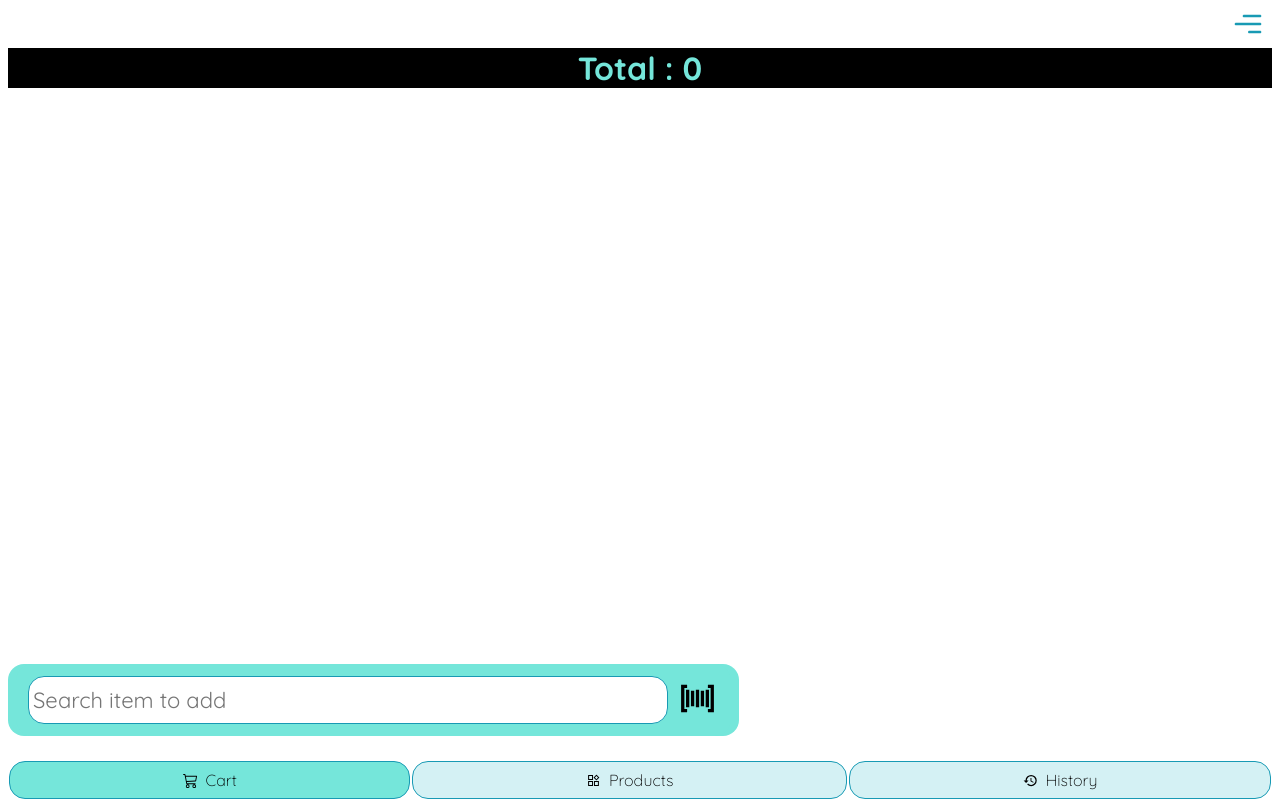
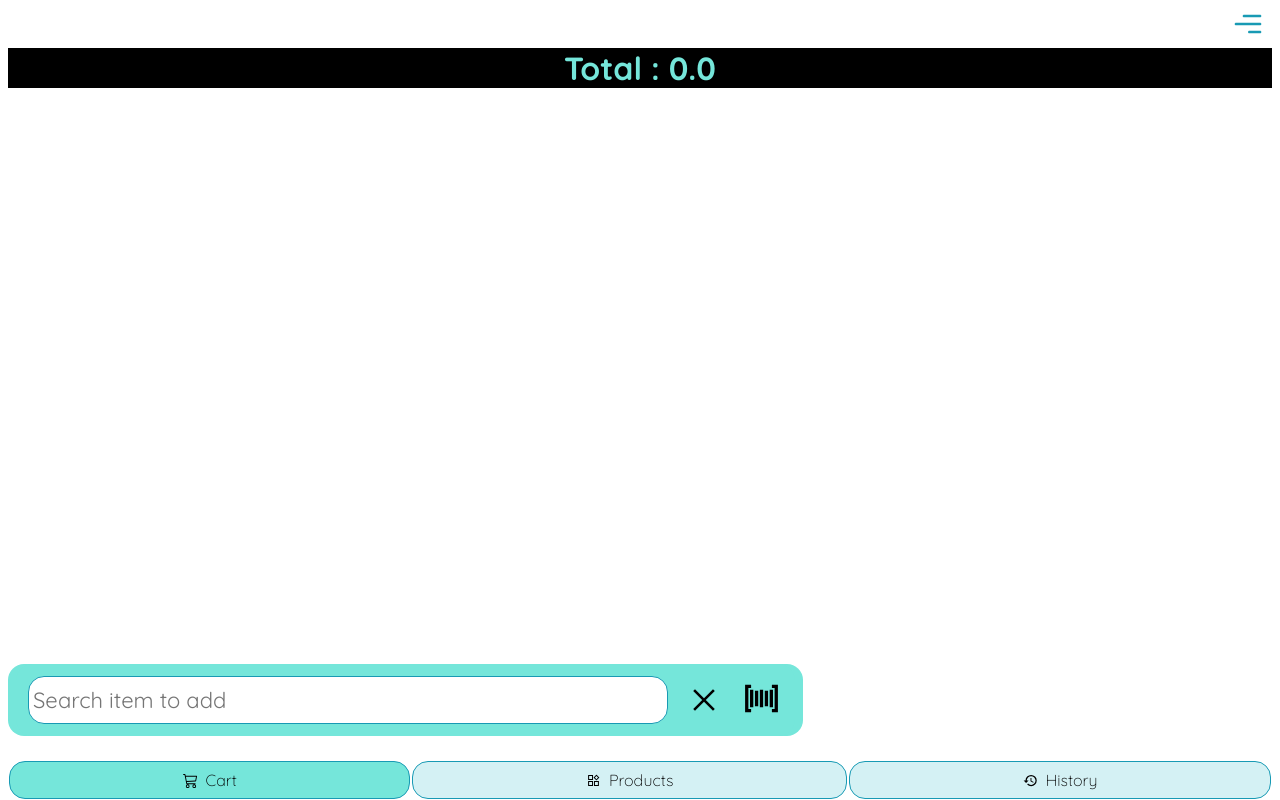
Before and after one commit to SushantSharma1992/Groceriez, a React (Vite) app: page /Groceriez/cart in a window 1280 px wide. Built offline with nearby package versions, Linux system fonts and the light colour scheme.

Commit message:
Add clear button in search, limit decimal digits, UI Improvements

```diff
--- a/src/App.css
+++ b/src/App.css
@@ -207,6 +207,7 @@ input {
   flex: 2;
   cursor: pointer;
   padding-right: 8px;
+  overflow: hidden;
   /* transition: background-color 1s linear */
 }
 
@@ -409,11 +410,11 @@ select {
   border-bottom: 1px solid black;
 }
 
-.option_row:hover{
+.option_row:hover {
   border-color: var(--secondary-color-light);
 }
 
-.option_row:active{
+.option_row:active {
   background-color: var(--secondary-color-light);
 }
 
@@ -454,7 +455,7 @@ input[type="file"] {
 .search_container {
   position: fixed;
   bottom: 4rem;
-  z-index: var(--z-level3);
+  z-index: var(--z-level4);
   justify-content: flex-start;
   flex-direction: column;
   align-items: flex-start;
@@ -497,17 +498,34 @@ input[type="file"] {
   word-wrap: break-word;
 }
 
+.search_results {
+  max-height: calc(100dvh - 136px);
+  max-width: calc(100vw - 112px);
+  overflow-y: auto;
+}
+
 .productItem:focus {
   color: #61dafb;
 }
 
 .closeButton {
+  color: white;
+  padding: 1.5rem;
+  font-size: 2rem;
+}
+
+.clearSearchButton {
+  color: var(--dark);
+  border: none;
+  background: transparent;
+  font-size: 2rem;
+  padding: 0px 1rem;
+}
+
+.right_corner {
   position: fixed;
   top: 0;
   right: 0;
-  color: white;
-  padding: 1.5rem;
-  font-size: 2rem;
 }
 
 .grid_3 {
--- a/src/Components/Addform/AddItemFormPage.jsx
+++ b/src/Components/Addform/AddItemFormPage.jsx
@@ -136,7 +136,7 @@ export default function AddItemFormPage(props) {
 
   return (
     <div className="add__item_container">
-      <div className="closeButton" onClick={close}>
+      <div className="closeButton right_corner" onClick={close}>
         <IoCloseCircleOutline />
       </div>
       <div className="add__Item">
--- a/src/Components/Button.jsx
+++ b/src/Components/Button.jsx
@@ -1,4 +1,5 @@
 import React from "react";
+import { AiOutlineClose } from "react-icons/ai";
 
 const Button = ({ id, onClick, children, type, className }) => {
   const buttonType = (type) => {
@@ -12,6 +13,10 @@ const Button = ({ id, onClick, children, type, className }) => {
         break;
       case "menu":
         cssStyle = "menuItem_child";
+        break;
+      case "cross":
+        cssStyle = "clearSearchButton";
+        children = <AiOutlineClose />;
         break;
 
       default:
--- a/src/Components/Rates.jsx
+++ b/src/Components/Rates.jsx
@@ -7,7 +7,7 @@ export default function Rates({ item, quantity }) {
       <span>
         <div>{`Price   : ${getPrice(item, quantity)}`}</div>
         <div>Quantity: {quantity}</div>
-        <span className="price">Rs. {getPrice(item, quantity) * quantity}</span>
+        <span className="price">Rs. {(getPrice(item, quantity) * quantity).toFixed(2)}</span>
       </span>
     </div>
   );
--- a/src/Components/Search.jsx
+++ b/src/Components/Search.jsx
@@ -2,6 +2,7 @@ import Fuse from "fuse.js";
 import React, { useEffect, useState } from "react";
 import BarCodeDialog from "./BarCodeDialog";
 import SearchResults from "./SearchResults";
+import Button from "./Button";
 
 export default function Search({ list, actionOnResult }) {
   const [searchResults, setSearchResults] = useState([]);
@@ -39,12 +40,21 @@ export default function Search({ list, actionOnResult }) {
           }}
           value={searchquery}
         ></input>
-        <div className="paddingright-md">
-          <BarCodeDialog
-            setBarcode={(value) => {
-              setSearchquery(value.text);
+        <div className="flex-row center">
+          <Button
+            id="clearSearchbutton-id"
+            onClick={() => {
+              setSearchquery("");
             }}
-          />
+            type="cross"
+          ></Button>
+          <div className="paddingright-md">
+            <BarCodeDialog
+              setBarcode={(value) => {
+                setSearchquery(value.text);
+              }}
+            />
+          </div>
         </div>
       </div>
     </div>
--- a/src/Components/SearchResults.jsx
+++ b/src/Components/SearchResults.jsx
@@ -2,7 +2,7 @@ import React from "react";
 
 export default function SearchResults({ items, onClickAction }) {
   return (
-    <>
+    <div className="search_results">
       {items.map((value) => {
         const item = value.item;
         return (
@@ -15,6 +15,6 @@ export default function SearchResults({ items, onClickAction }) {
           >{`${item.brand} ${item.name} ${item.weight} ${item.unit}`}</div>
         );
       })}
-    </>
+    </div>
   );
 }
--- a/src/Components/Total.jsx
+++ b/src/Components/Total.jsx
@@ -3,5 +3,5 @@ import useTotal from "../CustomHooks/useTotal";
 
 export default function Total() {
   const total = useTotal();
-  return <div className="item center font-xl sticky-top">Total : {total}</div>;
+  return <div className="item center font-xl sticky-top">Total : {total.toFixed(1)}</div>;
 }
```
